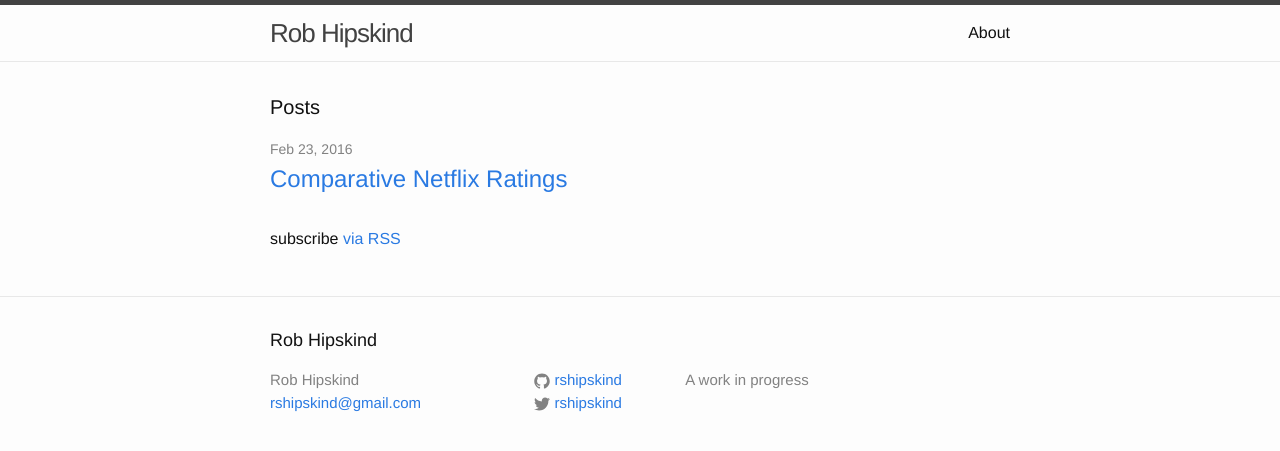
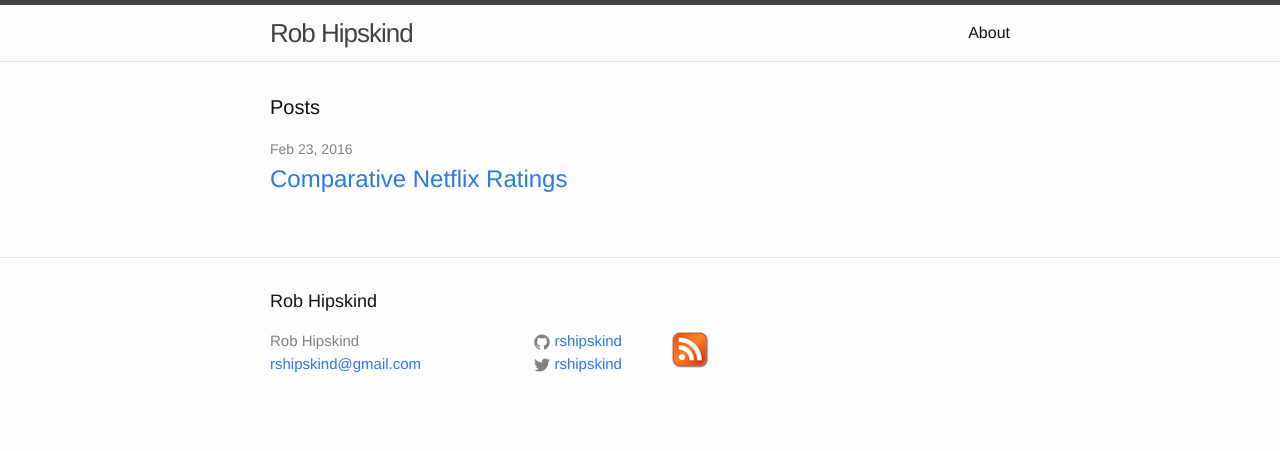
Before and after one commit to rshipskind/rshipskind.github.io, a Jekyll site: the page built from index.html, in a window 1280 px wide. Shown: the top 451 px of the page. Built offline with Jekyll 4.4.1, drawn with Linux system fonts in a browser that asks for light colours.

Commit message:
update rss subscription to icon

```diff
--- a/_config.yml
+++ b/_config.yml
@@ -9,7 +9,6 @@
 title: Rob Hipskind
 email: rshipskind@gmail.com
 description: > # this means to ignore newlines until "baseurl:"
-  A work in progress
 baseurl: "" # the subpath of your site, e.g. /blog
 url: "rshipskind.github.io" # the base hostname & protocol for your site
 twitter_username: rshipskind
--- a/_includes/footer.html
+++ b/_includes/footer.html
@@ -27,7 +27,9 @@
           {% endif %}
         </ul>
       </div>
-
+      <div class="rss">
+            <a href="{{ "/feed.xml" | prepend: site.baseurl }}">
+              <img src="/images/rss.png" alt="Subscribe to RSS Feed" />
       <div class="footer-col footer-col-3">
         <p>{{ site.description }}</p>
       </div>
--- a/index.html
+++ b/index.html
@@ -18,6 +18,4 @@ layout: default
     {% endfor %}
   </ul>
 
-  <p class="rss-subscribe">subscribe <a href="{{ "/feed.xml" | prepend: site.baseurl }}">via RSS</a></p>
-
 </div>
```
Also changed, not shown: images/rss.png (added).
